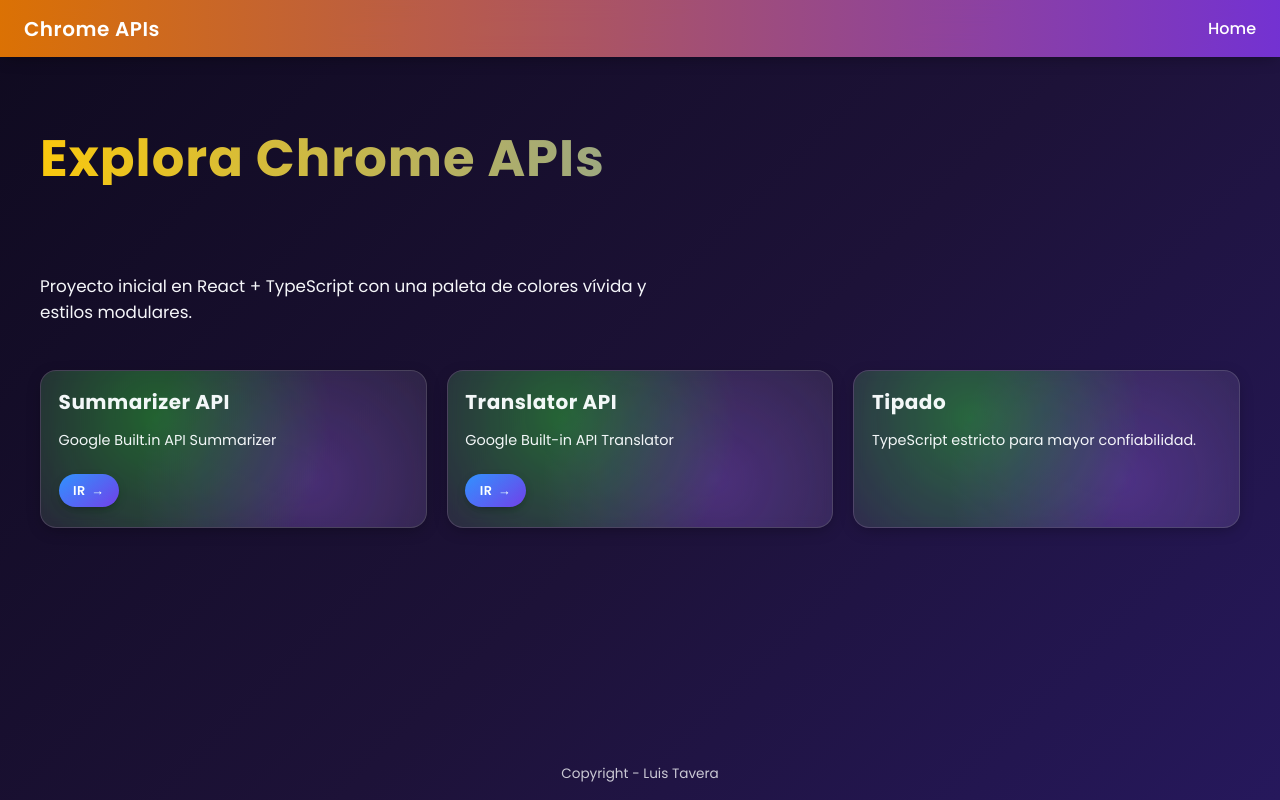
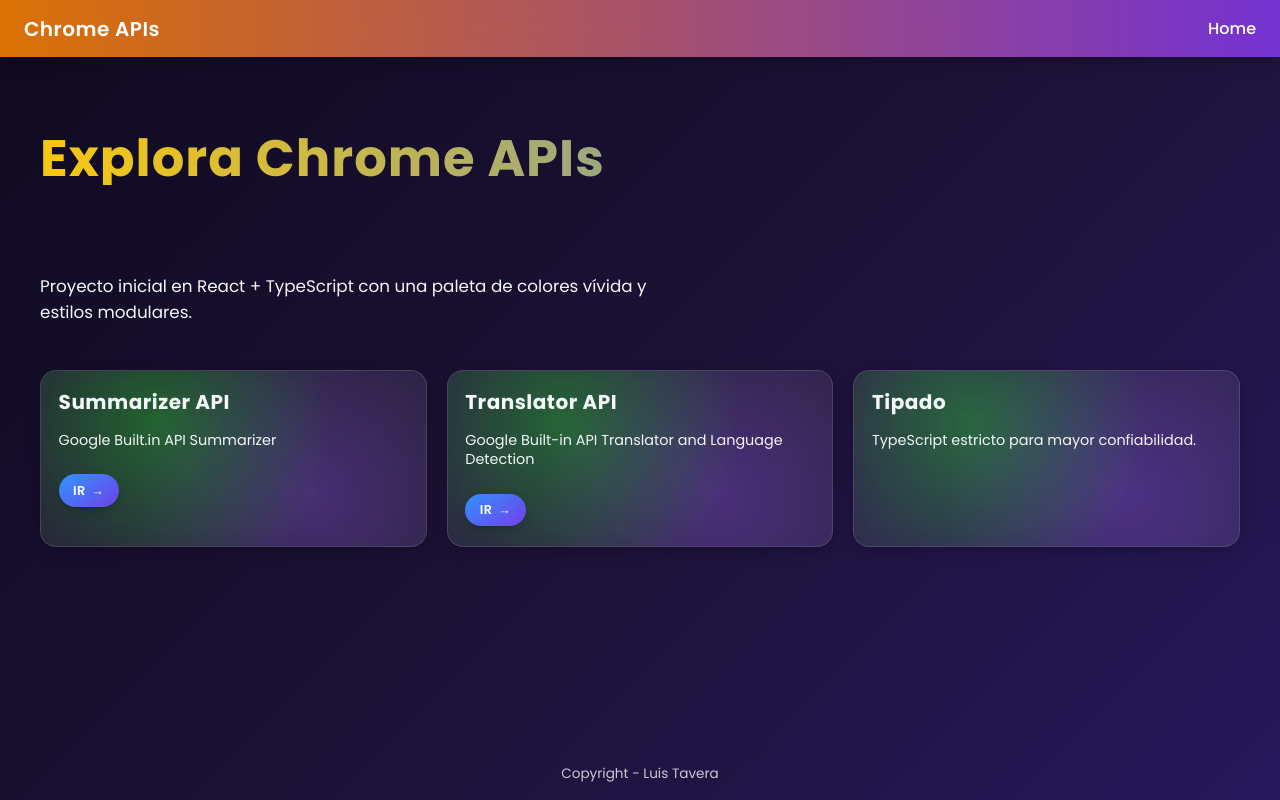
Before and after one commit to ltaverao95/google_chrome_apis, a React (Vite) app: page / in a window 1280 px wide. Built offline with nearby package versions, Linux system fonts and the light colour scheme.

Commit message:
Update Translator API description to include language detection feature

```diff
--- a/src/pages/Home/Home.tsx
+++ b/src/pages/Home/Home.tsx
@@ -18,7 +18,7 @@
         </div>
         <div className={styles.card}>
           <h2>Translator API</h2>
-          <p>Google Built-in API Translator</p>
+          <p>Google Built-in API Translator and Language Detection</p>
           <NavLink to="/translator" className={styles.goLink}>
             Ir <span aria-hidden="true">→</span>
           </NavLink>
```
